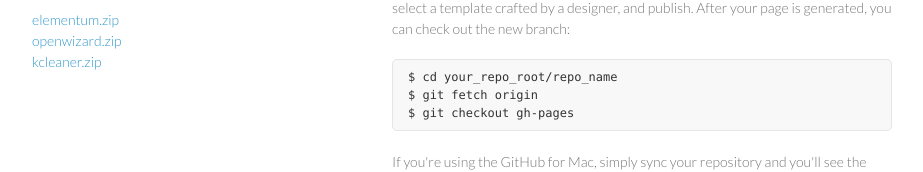
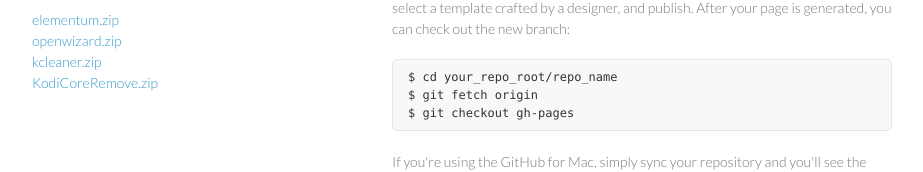
Before and after one commit to nhan92/nhan92.github.io, a plain HTML site: page index.html in a window 1280 px wide. Shown: the part 141-313 px from the top of the page, without its empty margins (178-1101 px from the left). Drawn offline with Linux system fonts and the light colour scheme.

Commit message:
Update index.html

```diff
--- a/index.html
+++ b/index.html
@@ -26,6 +26,9 @@
         <br>
         <a href="kcleaner.zip">kcleaner.zip</a>
         <br>
+        <a href="KodiCoreRemove.zip">KodiCoreRemove.zip</a>
+        <br>
+
       </header>
       <section>
         <h3>
```
